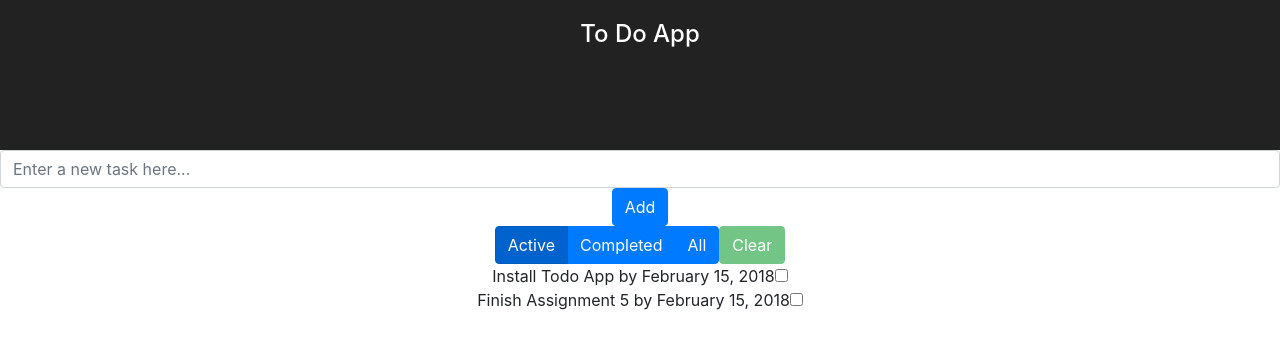
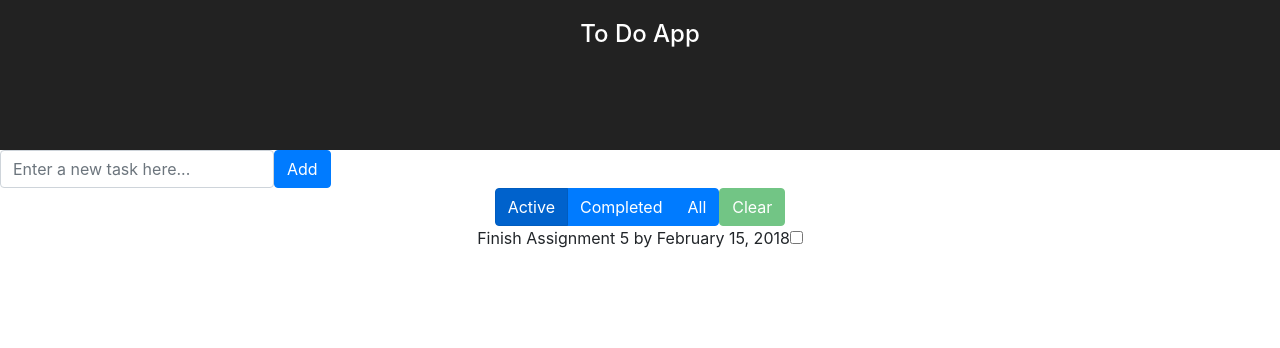
Before and after one commit to eugeneyu90/todoApp, a React (Create React App) app: page / in a window 1280 px wide. Shown: the top 348 px of the page. Built offline with nearby package versions, Linux system fonts and the light colour scheme.

Commit message:
getToday's date function added

```diff
--- a/src/App.js
+++ b/src/App.js
@@ -4,38 +4,20 @@ import './App.css'
 import TodoAddBar from './TodoAddBar.js'
 import TodoList from './TodoList.js'
 import { Button } from 'reactstrap'
-
-
-const d = new Date()
-console.log(d)
-var month = {
-  1: 'January',
-  2: 'February',
-  3: 'March',
-  4: 'April',
-  5: 'May',
-  6: 'June',
-  7: 'July',
-  8: 'August',
-  9: 'September',
-  10: 'October',
-  11: 'November',
-  12: 'December'
-}
-const today = `${month[d.getMonth()+1]} ${d.getDate()}, ${d.getFullYear()}`
+import getToday from './getToday.js'
 
 class App extends Component {
   constructor() {
     super()
     this.state = {
       todoList: [
-        { id: 1, task: 'Install Todo App', completeBy: today, isComplete: false, isCleared: false },
-        { id: 2, task: 'Finish Assignment 5', completeBy: today, isComplete: false, isCleared: false }
+        { id: 1, task: 'Install Todo App', completeBy: getToday(), isComplete: false, isCleared: true },
+        { id: 2, task: 'Finish Assignment 5', completeBy: getToday(), isComplete: false, isCleared: false }
       ]
     }
   }
 
-  addToList = task => {
+  addToList = task => { //handleNewTodo???
     let toBeUpdatedList = this.state.todoList
     toBeUpdatedList.push(task)
     this.setState({
@@ -43,7 +25,7 @@ class App extends Component {
     })
   }
 
-  toggleComplete = item => {
+  toggleComplete = item => { //handleCompleted???
     let toBeUpdatedList = this.state.todoList
     let index = toBeUpdatedList.indexOf((item))
     toBeUpdatedList[index].isComplete = !toBeUpdatedList[index].isComplete
@@ -52,7 +34,7 @@ class App extends Component {
     })
   }
 
-  toggleCleared = item => {
+  setCleared = item => { //handleCleared???
     let toBeUpdatedList = this.state.todoList
     let index = toBeUpdatedList.indexOf((item))
     toBeUpdatedList[index].isCleared = true
@@ -77,7 +59,7 @@ class App extends Component {
         <TodoAddBar totalTodos={this.state.todoList.length} addToList={this.addToList} />
         <TodoList todoList={this.state.todoList}
                   toggleComplete={this.toggleComplete}
-                  toggleCleared={this.toggleCleared} />
+                  setCleared={this.setCleared} />
       </div>
     )
   }
--- a/src/TodoAddBar.js
+++ b/src/TodoAddBar.js
@@ -1,22 +1,7 @@
 import React, { Component } from 'react'
 import { Button, Form, FormGroup, Label, Input, FormText } from 'reactstrap';
+import getToday from './getToday.js'
 
-const d = new Date()
-var month = {
-1: 'January',
-2: 'February',
-3 : 'March',
-4 : 'April',
-5 : 'May',
-6 : 'June',
-7 : 'July',
-8 : 'August',
-9 : 'September',
-10 : 'October',
-11 : 'November',
-12 : 'December' }
-
-const today = `${month[d.getMonth()+1]} ${d.getDate()}, ${d.getFullYear()}`
 class TodoAddBar extends Component {
   constructor() {
     super()
@@ -29,7 +14,7 @@ class TodoAddBar extends Component {
     let newTask = {
       id: this.props.totalTodos + 1,
       task: this.state.task,
-      completeBy: today,
+      completeBy: getToday(),
       isComplete: false,
       isCleared: false
     }
@@ -48,11 +33,13 @@ class TodoAddBar extends Component {
 
   render() {
     const placeHolder = "Enter a new task here..."
-    return <Form onSubmit={this.handleSubmit}>
-        <Input type="text" value={this.state.task} placeholder={placeHolder} onChange={this.updateTask} />
-        <Button color="primary" type="button" onClick={this.handleSubmit}>
-          Add
-        </Button>
+    return <Form inline onSubmit={this.handleSubmit}>
+        <FormGroup >
+            <Input type="text" value={this.state.task} placeholder={placeHolder} onChange={this.updateTask} />
+            <Button color="primary" type="button" onClick={this.handleSubmit}>
+              Add
+            </Button>
+        </FormGroup>
       </Form>
   }
 }
--- a/src/TodoList.js
+++ b/src/TodoList.js
@@ -13,7 +13,7 @@ class TodoList extends Component {
   }
 
   clearCompleted = () => {
-    this.props.todoList.map(item => (item.isComplete === true) ? this.props.toggleCleared(item) : console.log(`Todo ID: ${item.id} was not clear.`) )
+    this.props.todoList.map(item => (item.isComplete === true) ? this.props.setCleared(item) : console.log(`Todo ID: ${item.id} was not clear.`) )
     this.setState({
       disableClear: true,
     })
--- /dev/null
+++ b/src/getToday.js
@@ -0,0 +1,21 @@
+function getToday() {
+  const d = new Date()
+  var month = {
+    1: 'January',
+    2: 'February',
+    3: 'March',
+    4: 'April',
+    5: 'May',
+    6: 'June',
+    7: 'July',
+    8: 'August',
+    9: 'September',
+    10: 'October',
+    11: 'November',
+    12: 'December'
+  }
+  const today = `${month[d.getMonth() + 1]} ${d.getDate()}, ${d.getFullYear()}`
+  return today
+}
+
+export default getToday
```
